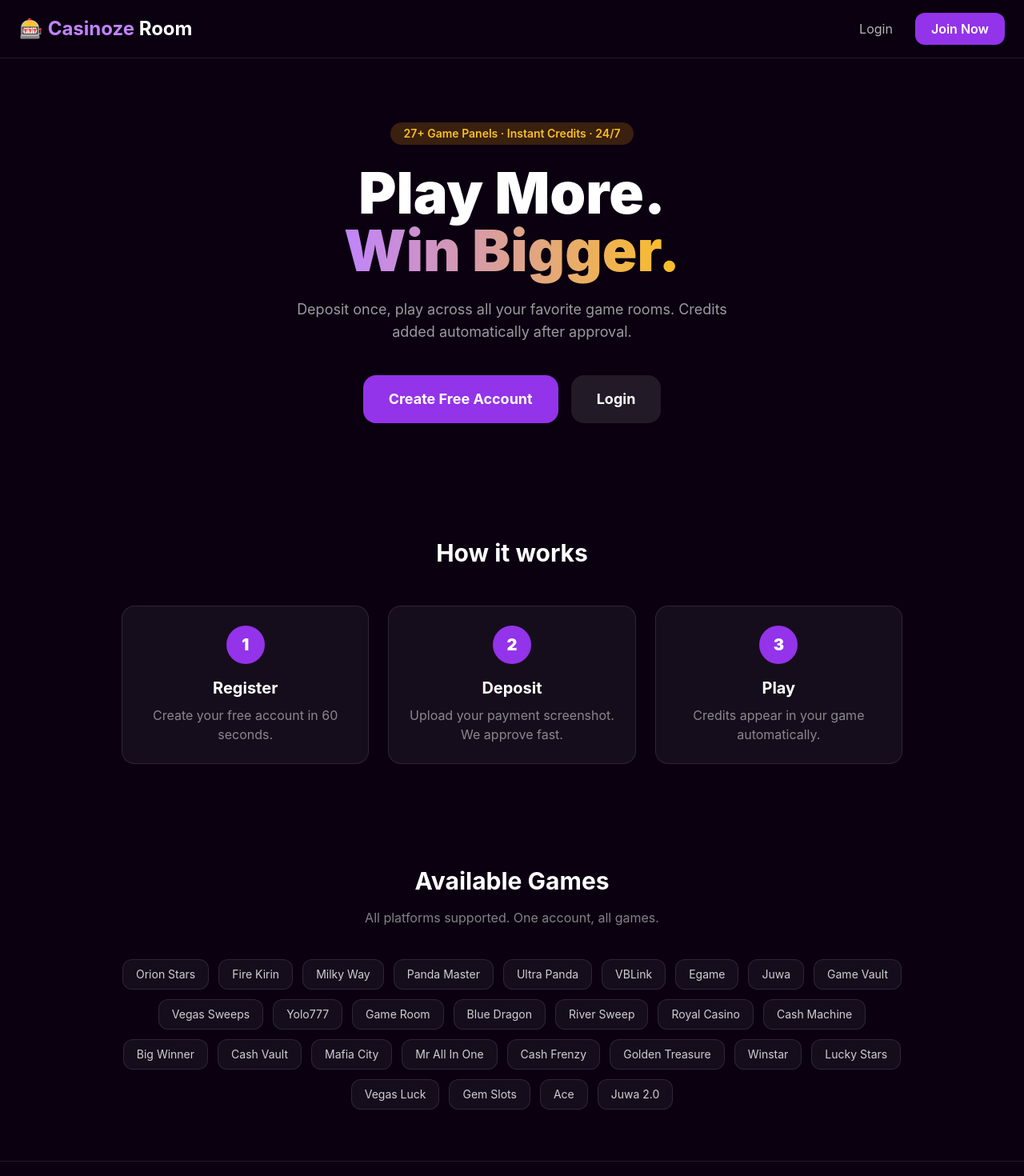
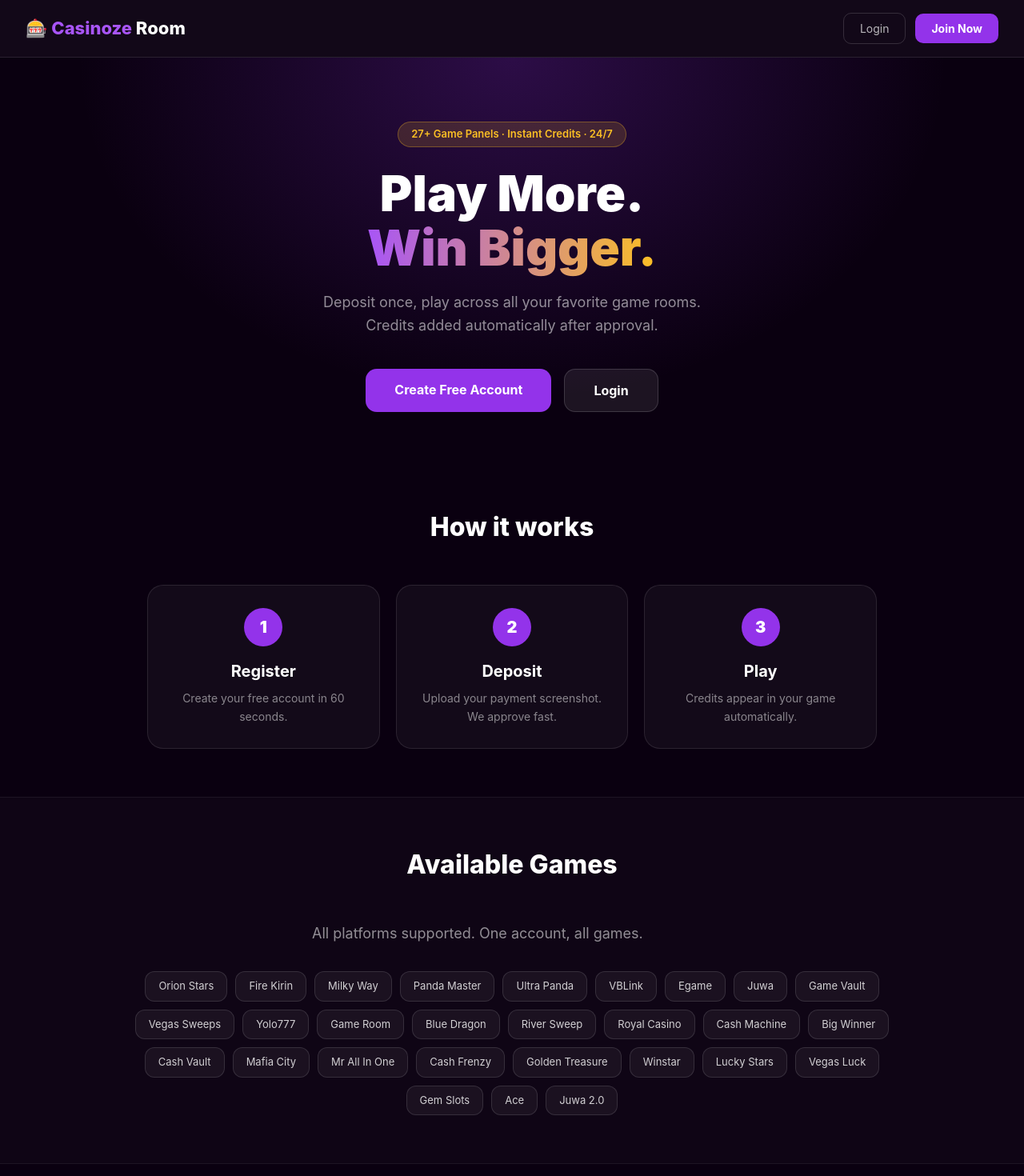
Before and after one commit to casinozeroom-code/Casinoze-Room, a Next.js app: page / in a window 1280 px wide. Shown: the top 1470 px of the page at 80% size. Built offline with nearby package versions, Linux system fonts and the light colour scheme.

Commit message:
Update index.js

```diff
--- a/pages/index.js
+++ b/pages/index.js
@@ -11,96 +11,166 @@
   'Gem Slots','Ace','Juwa 2.0'
 ]
 
+const s = {
+  page: {
+    minHeight:'100vh', background:'#0a0010',
+    color:'#fff', fontFamily:'-apple-system,BlinkMacSystemFont,sans-serif',
+    margin:0, padding:0,
+  },
+  nav: {
+    display:'flex', alignItems:'center', justifyContent:'space-between',
+    padding:'16px 32px', borderBottom:'1px solid rgba(255,255,255,0.1)',
+    background:'rgba(255,255,255,0.03)',
+  },
+  logo: { fontSize:22, fontWeight:800, color:'#fff' },
+  logoAccent: { color:'#a855f7' },
+  navLinks: { display:'flex', gap:12, alignItems:'center' },
+  loginBtn: {
+    padding:'8px 20px', color:'rgba(255,255,255,0.7)',
+    textDecoration:'none', borderRadius:10, fontSize:14,
+    border:'1px solid rgba(255,255,255,0.15)',
+  },
+  joinBtn: {
+    padding:'8px 20px', background:'#9333ea', color:'#fff',
+    textDecoration:'none', borderRadius:10, fontSize:14, fontWeight:700,
+  },
+  hero: {
+    textAlign:'center', padding:'80px 24px 60px',
+    background:'radial-gradient(ellipse at 50% 0%, rgba(147,51,234,0.25) 0%, transparent 60%)',
+  },
+  badge: {
+    display:'inline-block', background:'rgba(251,191,36,0.15)',
+    color:'#fbbf24', fontSize:13, fontWeight:600,
+    padding:'5px 16px', borderRadius:99, marginBottom:24,
+    border:'1px solid rgba(251,191,36,0.3)',
+  },
+  h1: { fontSize:62, fontWeight:900, lineHeight:1.1, margin:'0 0 20px' },
+  h1accent: {
+    background:'linear-gradient(90deg,#a855f7,#fbbf24)',
+    WebkitBackgroundClip:'text', WebkitTextFillColor:'transparent',
+  },
+  subtext: {
+    color:'rgba(255,255,255,0.55)', fontSize:18,
+    maxWidth:500, margin:'0 auto 40px', lineHeight:1.6,
+  },
+  heroBtns: { display:'flex', gap:16, justifyContent:'center', flexWrap:'wrap' },
+  btnPrimary: {
+    padding:'14px 36px', background:'#9333ea', color:'#fff',
+    textDecoration:'none', borderRadius:14, fontWeight:700,
+    fontSize:16, border:'none', cursor:'pointer',
+  },
+  btnSecondary: {
+    padding:'14px 36px', background:'rgba(255,255,255,0.08)',
+    color:'#fff', textDecoration:'none', borderRadius:14,
+    fontWeight:700, fontSize:16,
+    border:'1px solid rgba(255,255,255,0.15)',
+  },
+  section: { padding:'60px 24px', maxWidth:960, margin:'0 auto' },
+  h2: { fontSize:32, fontWeight:800, textAlign:'center', marginBottom:48 },
+  stepsGrid: {
+    display:'grid', gridTemplateColumns:'repeat(auto-fit,minmax(240px,1fr))',
+    gap:20,
+  },
+  stepCard: {
+    background:'rgba(255,255,255,0.04)',
+    border:'1px solid rgba(255,255,255,0.1)',
+    borderRadius:20, padding:28, textAlign:'center',
+  },
+  stepNum: {
+    width:48, height:48, background:'#9333ea', borderRadius:'50%',
+    display:'flex', alignItems:'center', justifyContent:'center',
+    fontWeight:900, fontSize:20, margin:'0 auto 16px',
+  },
+  stepTitle: { fontSize:20, fontWeight:700, marginBottom:8 },
+  stepDesc: { color:'rgba(255,255,255,0.5)', fontSize:14, lineHeight:1.6 },
+  gamesWrap: { display:'flex', flexWrap:'wrap', gap:10, justifyContent:'center' },
+  gameChip: {
+    padding:'8px 16px', background:'rgba(255,255,255,0.05)',
+    border:'1px solid rgba(255,255,255,0.12)',
+    borderRadius:12, fontSize:13, color:'rgba(255,255,255,0.8)',
+  },
+  footer: {
+    borderTop:'1px solid rgba(255,255,255,0.08)',
+    padding:'32px 24px', textAlign:'center',
+    color:'rgba(255,255,255,0.25)', fontSize:13,
+  },
+}
+
 export default function Home() {
   return (
     <>
       <Head>
         <title>Casinoze Room — Play & Win</title>
-        <meta name="description" content="Join Casinoze Room. Deposit, play, and win across 27+ game panels." />
-        <link rel="icon" href="/favicon.ico" />
+        <meta name="viewport" content="width=device-width, initial-scale=1" />
       </Head>
 
-      <main className="min-h-screen bg-[#0a0010]">
+      <div style={s.page}>
 
         {/* Nav */}
-        <nav className="flex items-center justify-between px-6 py-4 border-b border-white/10">
-          <div className="text-2xl font-bold text-white">
-            🎰 <span className="text-purple-400">Casinoze</span> Room
+        <nav style={s.nav}>
+          <div style={s.logo}>
+            🎰 <span style={s.logoAccent}>Casinoze</span> Room
           </div>
-          <div className="flex gap-3">
-            <Link href="/login" className="px-4 py-2 text-white/70 hover:text-white transition">
-              Login
-            </Link>
-            <Link href="/register" className="px-5 py-2 bg-purple-600 hover:bg-purple-500 text-white rounded-xl font-semibold transition">
-              Join Now
-            </Link>
+          <div style={s.navLinks}>
+            <Link href="/login" style={s.loginBtn}>Login</Link>
+            <Link href="/register" style={s.joinBtn}>Join Now</Link>
           </div>
         </nav>
 
         {/* Hero */}
-        <section className="text-center px-6 py-20">
-          <div className="inline-block bg-amber-500/20 text-amber-400 text-sm font-semibold px-4 py-1 rounded-full mb-6">
-            27+ Game Panels · Instant Credits · 24/7
-          </div>
-          <h1 className="text-5xl md:text-7xl font-black text-white mb-6 leading-tight">
+        <section style={s.hero}>
+          <div style={s.badge}>27+ Game Panels · Instant Credits · 24/7</div>
+          <h1 style={s.h1}>
             Play More.<br />
-            <span className="text-transparent bg-clip-text bg-gradient-to-r from-purple-400 to-amber-400">
-              Win Bigger.
-            </span>
+            <span style={s.h1accent}>Win Bigger.</span>
           </h1>
-          <p className="text-white/60 text-lg mb-10 max-w-xl mx-auto">
+          <p style={s.subtext}>
             Deposit once, play across all your favorite game rooms.
             Credits added automatically after approval.
           </p>
-          <div className="flex gap-4 justify-center flex-wrap">
-            <Link href="/register" className="px-8 py-4 bg-purple-600 hover:bg-purple-500 text-white rounded-2xl font-bold text-lg transition">
-              Create Free Account
-            </Link>
-            <Link href="/login" className="px-8 py-4 bg-white/10 hover:bg-white/20 text-white rounded-2xl font-bold text-lg transition">
-              Login
-            </Link>
+          <div style={s.heroBtns}>
+            <Link href="/register" style={s.btnPrimary}>Create Free Account</Link>
+            <Link href="/login" style={s.btnSecondary}>Login</Link>
           </div>
         </section>
 
         {/* How it works */}
-        <section className="px-6 py-16 max-w-5xl mx-auto">
-          <h2 className="text-3xl font-bold text-white text-center mb-12">How it works</h2>
-          <div className="grid md:grid-cols-3 gap-6">
+        <section style={s.section}>
+          <h2 style={s.h2}>How it works</h2>
+          <div style={s.stepsGrid}>
             {[
-              { step:'1', title:'Register', desc:'Create your free account in 60 seconds.' },
-              { step:'2', title:'Deposit', desc:'Upload your payment screenshot. We approve fast.' },
-              { step:'3', title:'Play', desc:'Credits appear in your game automatically.' },
-            ].map(s => (
-              <div key={s.step} className="bg-white/5 border border-white/10 rounded-2xl p-6 text-center">
-                <div className="w-12 h-12 bg-purple-600 rounded-full flex items-center justify-center text-white font-black text-xl mx-auto mb-4">
-                  {s.step}
-                </div>
-                <h3 className="text-white font-bold text-xl mb-2">{s.title}</h3>
-                <p className="text-white/50">{s.desc}</p>
+              {step:'1',title:'Register',desc:'Create your free account in 60 seconds.'},
+              {step:'2',title:'Deposit',desc:'Upload your payment screenshot. We approve fast.'},
+              {step:'3',title:'Play',desc:'Credits appear in your game automatically.'},
+            ].map(item => (
+              <div key={item.step} style={s.stepCard}>
+                <div style={s.stepNum}>{item.step}</div>
+                <div style={s.stepTitle}>{item.title}</div>
+                <p style={s.stepDesc}>{item.desc}</p>
               </div>
             ))}
           </div>
         </section>
 
-        {/* Games */}
-        <section className="px-6 py-16 max-w-5xl mx-auto">
-          <h2 className="text-3xl font-bold text-white text-center mb-4">Available Games</h2>
-          <p className="text-white/50 text-center mb-10">All platforms supported. One account, all games.</p>
-          <div className="flex flex-wrap gap-3 justify-center">
-            {games.map(g => (
-              <span key={g} className="px-4 py-2 bg-white/5 border border-white/10 rounded-xl text-white/80 text-sm hover:border-purple-500 hover:text-white transition">
-                {g}
-              </span>
-            ))}
+        {/* Available Games */}
+        <section style={{...s.section, background:'rgba(255,255,255,0.02)', maxWidth:'100%', borderTop:'1px solid rgba(255,255,255,0.06)'}}>
+          <div style={{maxWidth:960, margin:'0 auto'}}>
+            <h2 style={s.h2}>Available Games</h2>
+            <p style={{...s.subtext, marginBottom:32}}>All platforms supported. One account, all games.</p>
+            <div style={s.gamesWrap}>
+              {games.map(g => (
+                <span key={g} style={s.gameChip}>{g}</span>
+              ))}
+            </div>
           </div>
         </section>
 
         {/* Footer */}
-        <footer className="border-t border-white/10 px-6 py-8 text-center text-white/30 text-sm">
+        <footer style={s.footer}>
           © 2025 Casinoze Room. All rights reserved.
         </footer>
 
-      </main>
+      </div>
     </>
   )
 }
```
